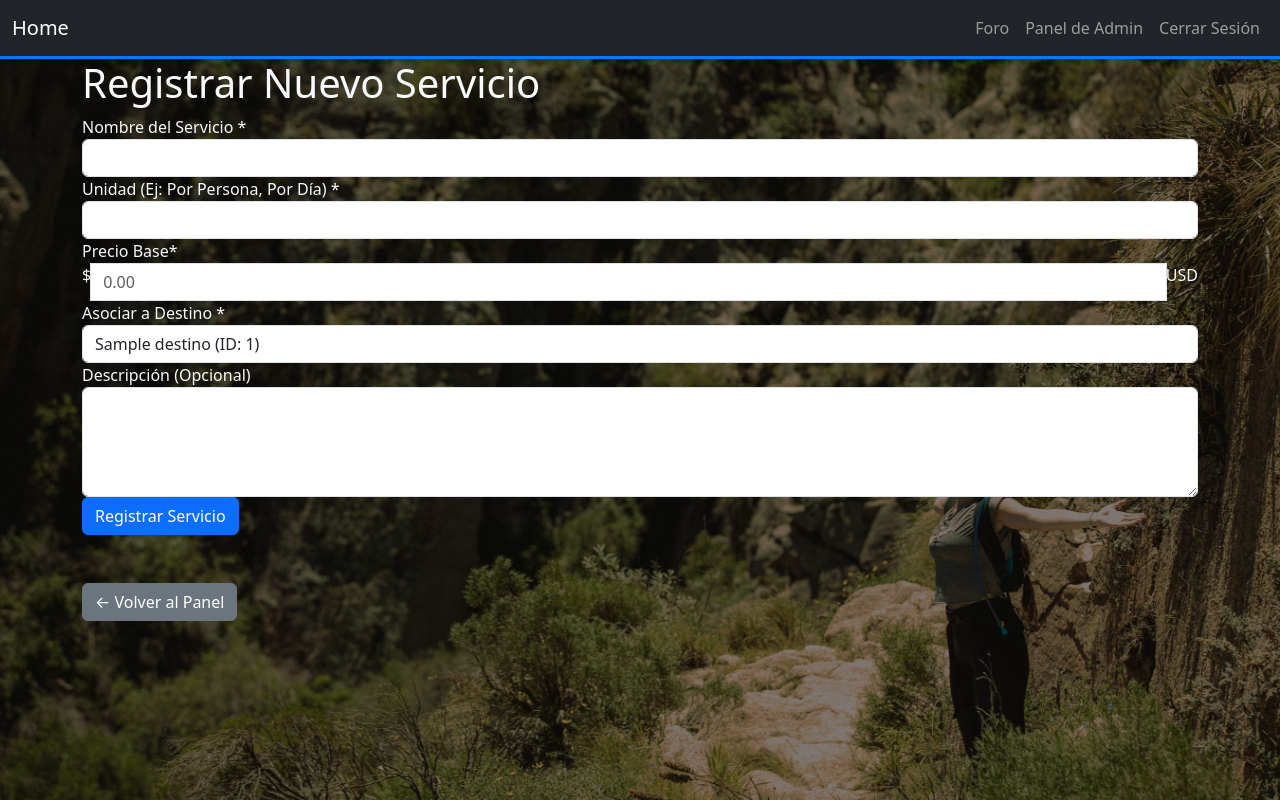
After one commit to nachoPaviot/ExploraCordoba, a Flask app: page /proveedor/crear/servicio in a window 1280 px wide. The commit adds this page. Run offline with Flask 3, Linux system fonts and the light colour scheme; a user stored in the database is signed in; tables that the repository leaves empty hold one stand-in row (values such as "Sample post").

Commit message:
Usuario Proveedor y su panel para crear Servicios

```diff
--- a/app/models/posteo.py
+++ b/app/models/posteo.py
@@ -4,7 +4,7 @@ class Posteo(db.Model):
     __tablename__ = 'posteo'
 
     posteo_id = db.Column(db.Integer, primary_key=True)
-    titulo = db.Column(db.String(150), nullable=True) # Opcional si solo son comentarios
+    titulo = db.Column(db.String(150), nullable=True)
     contenido = db.Column(db.Text, nullable=False)
     fecha_creacion = db.Column(db.DateTime, default=db.func.current_timestamp())
 
@@ -24,7 +24,7 @@ class Posteo(db.Model):
         remote_side=[posteo_id],
         backref=db.backref('replies', lazy='dynamic', cascade='all, delete-orphan')
     )
-    # El backref 'replies' te permite hacer: comentario_padre.replies para obtener todas sus respuestas.
+    # El backref 'replies' permite hacer comentario_padre.replies para obtener todas sus respuestas.
 
     def __repr__(self):
         return f'<Posteo ID {self.posteo_id} por {self.usuario_id}>'
--- a/app/models/servicio.py
+++ b/app/models/servicio.py
@@ -12,6 +12,8 @@ class Servicio(db.Model):
 
     # Clave Foránea a Destino
     destino_id = db.Column(db.Integer, db.ForeignKey('destino.destino_id'), nullable=False)
+    # Clave Foránea a Usuario (Proveedor)
+    proveedor_id = db.Column(db.Integer, db.ForeignKey('usuario.usuario_id'), nullable=False)
 
     # backref 'destino' se define en la clase Destino
     # 'Cotizacion' para evitar errores de forward-reference
--- a/app/routes/__init__.py
+++ b/app/routes/__init__.py
@@ -7,3 +7,4 @@ from . import foro_routes
 from . import admin_routes
 from . import destinos_routes
 from . import cotizador_routes
+from . import proveedor_routes
--- a/app/routes/admin_routes.py
+++ b/app/routes/admin_routes.py
@@ -1,6 +1,5 @@
 from flask import render_template, request, redirect, url_for, flash
 from flask_login import login_required
-from werkzeug.exceptions import abort
 from app.utils import admin_required
 from app.models import Cotizacion, Usuario, Rol
 from app.extensions import db, bcrypt
--- /dev/null
+++ b/app/routes/proveedor_routes.py
@@ -0,0 +1,81 @@
+from flask import render_template, redirect, url_for, flash, request
+from app.extensions import db
+from app.models import Destino, Servicio
+from flask_login import login_required, current_user
+from . import main
+
+@main.route('/proveedor')
+@login_required
+def proveedor_panel():
+
+    return render_template('panel_proveedor.html',
+                           title='Panel de Proveedor')
+
+@main.route('/proveedor/crear/servicio', methods=['GET', 'POST'])
+@login_required
+def crear_servicio():
+
+    destinos = []
+    try:
+        destinos = Destino.query.order_by(Destino.nombre).all()
+    except Exception as e:
+        flash('Error al cargar la lista de Destinos.', 'danger')
+        print(f"Database Error fetching Destinations: {e}")
+
+    if request.method == 'POST':
+        nombre = request.form.get('nombre')
+        descripcion = request.form.get('descripcion')
+        precio_base_str = request.form.get('precio_base')
+        unidad = request.form.get('unidad')
+        destino_id_str = request.form.get('destino_id')
+
+        # Validación básica
+        if not nombre or not precio_base_str or not destino_id_str or not unidad:
+            flash('Todos los campos obligatorios deben ser completados.', 'danger')
+            return redirect(url_for('main.crear_servicio'))
+
+        try:
+            precio_base = float(precio_base_str)
+            destino_id = int(destino_id_str)
+
+            if precio_base <= 0:
+                flash('El precio base debe ser mayor a cero.', 'danger')
+                return redirect(url_for('main.crear_servicio'))
+
+            # Verificar si el destino ID es válido
+            if not any(d.destino_id == destino_id for d in destinos):
+                flash('Destino seleccionado inválido.', 'danger')
+                return redirect(url_for('main.crear_servicio'))
+
+            new_servicio = Servicio(
+                nombre=nombre,
+                descripcion=descripcion,
+                precio_base=precio_base,
+                unidad=unidad,
+                status='Disponible',
+                destino_id=destino_id,
+                proveedor_id=current_user.usuario_id
+            )
+
+            db.session.add(new_servicio)
+            db.session.commit()
+
+            flash(f'¡Servicio "{new_servicio.nombre}" registrado exitosamente!', 'success')
+            return redirect(url_for('main.crear_servicio'))
+
+        except ValueError:
+            flash('Error: El precio base debe ser un número válido.', 'danger')
+        except Exception as e:
+            db.session.rollback()
+            flash(f'Error al guardar el servicio en la base de datos: {e}', 'danger')
+            print(f"Database Rollback Error: {e}")
+
+
+    servicios_proveedor = []
+    try:
+        servicios_proveedor = Servicio.query.filter_by(proveedor_id=current_user.usuario_id).all()
+    except Exception as e:
+        flash('Error al cargar la lista de tus servicios.', 'warning')
+        print(f"List Fetch Error: {e}")
+
+    return render_template('proveedor_crear_servicio.html', destinos=destinos, servicios=servicios_proveedor)
--- a/app/templates/base.html
+++ b/app/templates/base.html
@@ -11,7 +11,7 @@
 <body>
     <nav class="navbar navbar-expand-lg navbar-dark bg-dark">
         <div class="container-fluid">
-            <a class="navbar-brand" href="{{ url_for('main.index') }}">Explora Córdoba</a>
+            <a class="navbar-brand" href="{{ url_for('main.index') }}">Home</a>
             <div class="collapse navbar-collapse" id="navbarNav">
                 <ul class="navbar-nav ms-auto">
                     {% if current_user.is_authenticated %}
--- a/app/templates/mapa_destinos.html
+++ b/app/templates/mapa_destinos.html
@@ -19,7 +19,7 @@
     <div id="mapa" class="shadow"></div>
 
     <div class="mt-5">
-        <a href="{{ url_for('main.index') }}" class="btn btn-outline-secondary">Volver al Inicio</a>
+        <a href="{{ url_for('main.index') }}" class="btn btn-secondary">Volver al Inicio</a>
     </div>
 </div>
 <script src="https://unpkg.com/leaflet@1.9.4/dist/leaflet.js"></script>
--- /dev/null
+++ b/app/templates/proveedor_crear_servicio.html
@@ -0,0 +1,71 @@
+{% extends "base.html" %}
+{% block title %}Registrar Servicio{% endblock %}
+{% block content %}
+<div class="container form-page">
+    <div class="header-section">
+        <h1 class="page-title">Registrar Nuevo Servicio</h1>
+    </div>
+
+    <div class="form-card">
+        <form method="POST">
+
+            <div class="form-group">
+                <label for="nombre">Nombre del Servicio <span class="required">*</span></label>
+                <input type="text" name="nombre" id="nombre" required
+                        class="form-control" maxlength="100">
+            </div>
+
+            <div class="form-group">
+                <label for="unidad">Unidad (Ej: Por Persona, Por Día) <span class="required">*</span></label>
+                <input type="text" name="unidad" id="unidad" required
+                        class="form-control" maxlength="50">
+            </div>
+
+            <div class="form-group">
+                <label for="precio_base">Precio Base<span class="required">*</span></label>
+                <div class="input-group">
+                    <span class="input-addon">$</span>
+                    <input type="number" step="0.01" name="precio_base" id="precio_base" required min="0.01"
+                            class="form-control currency-input" placeholder="0.00">
+                    <span class="input-addon addon-right">USD</span>
+                </div>
+            </div>
+
+            <div class="form-group">
+                <label for="destino_id">Asociar a Destino <span class="required">*</span></label>
+                <select name="destino_id" id="destino_id" required
+                        class="form-control select-control">
+                    {% if destinos %}
+                        {% for destino in destinos %}
+                            <option value="{{ destino.destino_id }}">{{ destino.nombre }} (ID: {{ destino.destino_id }})</option>
+                        {% endfor %}
+                    {% else %}
+                        <option value="" disabled>-- No hay destinos registrados --</option>
+                    {% endif %}
+                </select>
+                {% if not destinos %}
+                    <p class="warning-text">¡Advertencia! Crea un destino para asociar un servicio.</p>
+                {% endif %}
+            </div>
+
+            <div class="form-group">
+                <label for="descripcion">Descripción (Opcional)</label>
+                <textarea name="descripcion" id="descripcion" rows="4"
+                        class="form-control textarea-control" maxlength="255"></textarea>
+            </div>
+
+            <div class="form-group">
+                <button type="submit" class="btn btn-primary">
+                    Registrar Servicio
+                </button>
+            </div>
+        </form>
+    </div>
+
+    <div class="mt-5">
+        <a href="{{ url_for('main.proveedor_panel') }}" class="btn btn-secondary">
+        ← Volver al Panel
+        </a>
+    </div>
+</div>
+{% endblock %}
```
Also changed, not shown: app/templates/panel_proveedor.html (added, +68 -0 lines), app/utils.py (+2 -25 lines), migrations/versions/711fb62304c6_añadir_fk_proveedor_id_a_la_tabla_.py (added, +42 -0 lines), tests/conftest.py (+89 -50 lines), tests/test_cotizador.py (+112 -24 lines), tests/test_foro.py (+9 -11 lines), app/templates/proveedor_editar_servicio.html (added).
